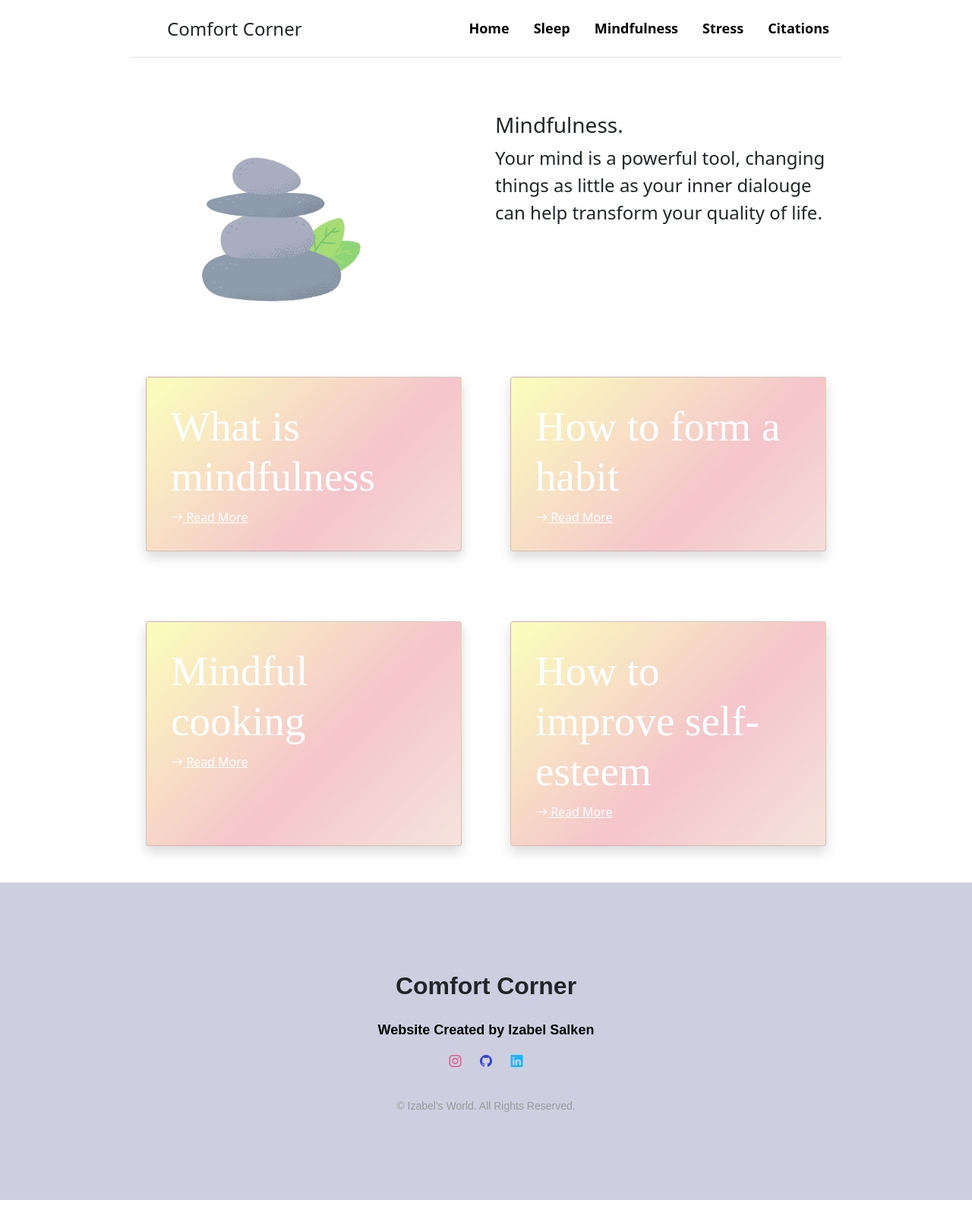
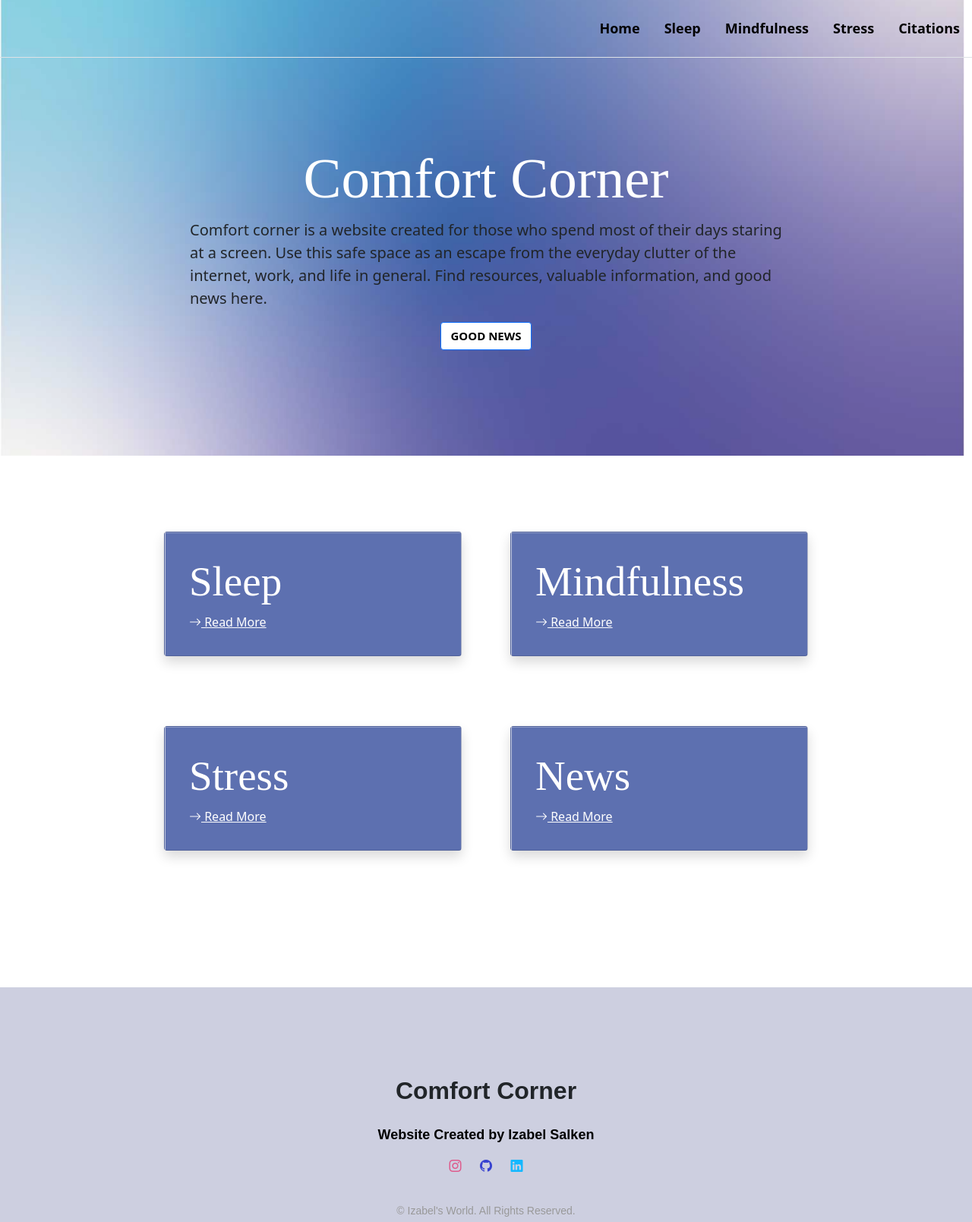
Before and after one commit to salkenir/salkenir.github.io, a plain HTML site: page mindfulness.html in a window 1280 px wide. Shown: the whole page at 76% size. Before the commit the page ends 1580 px from the top, so only its background shows below. Drawn offline with nearby package versions, Linux system fonts and the light colour scheme; a web font is replaced by a local one.

Commit message:
Update mindfulness.html

```diff
--- a/mindfulness.html
+++ b/mindfulness.html
@@ -9,28 +9,30 @@
 
     <!-- Bootstrap CSS -->
     <link href="https://cdn.jsdelivr.net/npm/bootstrap@5.1.3/dist/css/bootstrap.min.css" rel="stylesheet" integrity="sha384-1BmE4kWBq78iYhFldvKuhfTAU6auU8tT94WrHftjDbrCEXSU1oBoqyl2QvZ6jIW3" crossorigin="anonymous">
-
 	<!--bootsrap icons css-->
 
-	  <link rel="stylesheet" href="https://cdn.jsdelivr.net/npm/bootstrap-icons@1.5.0/font/bootstrap-icons.css">
+	<link rel="stylesheet" href="https://cdn.jsdelivr.net/npm/bootstrap-icons@1.5.0/font/bootstrap-icons.css">
+	<!--Animation-->
+	<link href="https://unpkg.com/aos@2.3.1/dist/aos.css" rel="stylesheet">
+
 
 	<!--External Stylesheet-->
 	<link href="custom.css" rel="stylesheet">
 
-    <title>Sleep</title>
+    <title>Home Page</title>
   </head>
+
+
   <body>
-      <main>
-	<div class="container">
-
+      <main> <div class="bg-img">
 
 			<header class="d-flex flex-wrap justify-content-center py-3 mb-4 border-bottom">
 			  <a href="/" class="d-flex align-items-center mb-3 mb-md-0 me-md-auto text-dark text-decoration-none">
 				<svg class="bi me-2" width="40" height="32"><use xlink:href="#bootstrap"></use></svg>
-				<span class="fs-4 ">Comfort Corner</span>
+				<span class="fs-4 "></span>
 			  </a>
 
-              <ul class="nav nav-pills text-dark">
+			  <ul class="nav nav-pills text-dark">
 				<li class="nav-item"><a href="index.html" class="nav-link" >Home</a></li>
 				<li class="nav-item"><a href="Sleep.html" class="nav-link">Sleep</a></li>
 				<li class="nav-item"><a href="mindfulness.html" class="nav-link">Mindfulness</a></li>
@@ -38,28 +40,60 @@
 				<li class="nav-item"><a href="citations.html" class="nav-link">Citations</a></li>
 
 			  </ul>
+
 			</header>
-		</div>
+
+			<div class="topblurb">
+				<h3 class="topheader">Comfort Corner</h3><p class="info"> Comfort corner is a website created for those who spend most of their days staring at a screen. Use this safe space as an escape from the everyday clutter of the internet, work, and life in general. Find resources, valuable information, and good news here.<br></p>
+				<div class="d-flex justify-content-center">
+					<a class="btn btn-primary" href="news.html" role="button">GOOD NEWS</a>
+			  </div>
+			</div>
 
 
-<!--header title-->
+  </div>
 
 
-<!--top blurb-->
-<div class="container">
-  <div class="row justify-content-between">
-    <div class="col-lg-5 d-flex align-items-center justify-content-center about-img"> <img src="images/stones.png" class="img-fluid aos-init aos-animate" alt="" data-aos="zoom-in"></div>
-    <div class="col-lg-6 pt-5 pt-lg-0 fs-4 "><p data-aos="fade-up" data-aos-delay="100" class="aos-init aos-animate m-5"> <h3>Mindfulness.</h3>Your mind is a powerful tool, changing things as little as your inner dialouge can help transform your quality of life.</p><div class="row"><div class="col-md-6 aos-init aos-animate" data-aos="fade-up" data-aos-delay="100"> </div></div></div></div>
-<!--end of blurb-->
-<!--cards-->
-<section id="more-services" class="more-services">
 
-    <div class="row">
-      <div class="col-md-6 d-flex align-items-stretch">
-        <div class="card shadow p-3 mb-5 bg-white rounded aos-init aos-animate" style="background-image: url(images/mindfulcards.png); " data-aos="fade-up" data-aos-delay="100"><div class="card-body text-white"><h5 class="card-title text-white">What is mindfulness</h5><div class="read-more"><a href="mindfulness1.html"><i class="bi bi-arrow-right"></i> Read More</a></div></div></div></div>
 
-  <div class="col-md-6 d-flex align-items-stretch mt-4 mt-md-0"><div class="card shadow p-3 mb-5 bg-white rounded aos-init aos-animate" style="background-image: url(images/mindfulcards.png);;" data-aos="fade-up" data-aos-delay="200"><div class="card-body "><h5 class="card-title fs-8 ">How to form a habit</h5><div class="read-more"><a href="mindfulness2.html"><i class="bi bi-arrow-right "></i> Read More</a></div></div></div></div><div class="col-md-6 d-flex align-items-stretch mt-4"><div class="card shadow p-3 mb-5 bg-white rounded aos-init aos-animate" style="background-image: url(images/mindfulcards.png);;" data-aos="fade-up" data-aos-delay="100"><div class="card-body"><h5 class="card-title fs-8">Mindful cooking</h5><div class="read-more"><a href="mindfulness3.html"><i class="bi bi-arrow-right"></i> Read More</a></div></div></div></div><div class="col-md-6 d-flex align-items-stretch mt-4"><div class="card  shadow p-3 mb-5 bg-white rounded aos-init aos-animate" style="background-image: url(images/mindfulcards.png);;" data-aos="fade-up" data-aos-delay="200"><div class="card-body"><h5 class="card-title">How to improve self-esteem</h5><div class="read-more"><a href="mindfulness4.html"><i class="bi bi-arrow-right"></i> Read More</a></div></div></div></div></div></div></section>
+
+
+</main>
+
+
+
+
+
+
+
+
+  <!-- start of cards -->
+  <!-- row one -->
+  <div class="cardsection">
+  <div class="container ">
+	<section id="more-services" class="more-services">
+
+		<div class="row px-4">
+		  <div class="col-md-6 d-flex align-items-stretch ">
+			<div class="card shadow p-3 mb-5 bg-white rounded data-aos="fade-right" data-aos-duration="2000" data-aos-delay="200" style="background-image: url(images/calmcards.png); " data-aos="fade-up" data-aos-delay="100"><div class="card-body text-white"><h5 class="card-title text-white">Sleep</h5><div class="read-more"><a href="Sleep.html"><i class="bi bi-arrow-right"></i> Read More</a></div></div></div></div>
+
+	  <div class="col-md-6 d-flex align-items-stretch mt-4 mt-md-0"><div class="card shadow p-3 mb-5 bg-white rounded data-aos="fade-right" data-aos-duration="2000" data-aos-delay="200"" style="background-image: url(images/calmcards.png);;" data-aos="fade-up" data-aos-delay="200"><div class="card-body "><h5 class="card-title fs-8 ">Mindfulness</h5><div class="read-more"><a href="mindfulness.html"><i class="bi bi-arrow-right "></i> Read More</a></div></div></div></div>
+
+	  <div class="col-md-6 d-flex align-items-stretch mt-4"><div class="card shadow p-3 mb-5 bg-white rounded data-aos="fade-right" data-aos-duration="2000" data-aos-delay="200"" style="background-image: url(images/calmcards.png);;" data-aos="fade-up" data-aos-delay="100"><div class="card-body"><h5 class="card-title fs-8">Stress</h5><div class="read-more"><a href="stress.html"><i class="bi bi-arrow-right"></i> Read More</a></div></div></div></div>
+
+	  <div class="col-md-6 d-flex align-items-stretch mt-4"><div class="card  shadow p-3 mb-5 bg-white rounded adata-aos="fade-right" data-aos-duration="2000" data-aos-delay="200"" style="background-image: url(images/calmcards.png);;" data-aos="fade-up" data-aos-delay="200"><div class="card-body"><h5 class="card-title">News</h5><div class="read-more"><a href="news.html"><i class="bi bi-arrow-right"></i> Read More</a></div></div></div></div></div></div></section>
+  </div>
+</div>
+  <script src="https://unpkg.com/aos@next/dist/aos.js"></script>
+  <script>
+  AOS.init();
+  </script>
+  </body>
+
 <!--end of card-->
+
+
+
 <!--Footer-->
 <footer class="footer-16371">
 	<div class="container">
@@ -69,7 +103,7 @@
 		Comfort Corner
 		  </div>
 
-		  </ul>
+
 
 		  <div class="social mb-4">
 			<h3>Website Created by Izabel Salken</h3>
```
